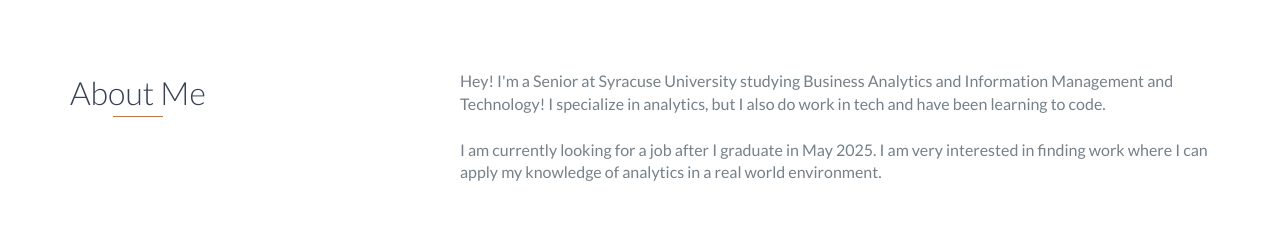
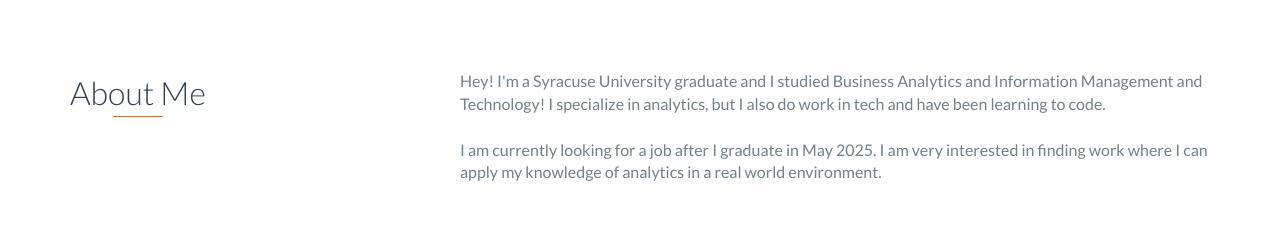
Before and after one commit to jbraverman100/jbraverman100.github.io, a website: page index.html in a window 1280 px wide. Shown: the part 805-1039 px from the top of the page. Drawn offline with nearby package versions, Linux system fonts and the light colour scheme.

Commit message:
Update index.html

```diff
--- a/index.html
+++ b/index.html
@@ -79,7 +79,7 @@
                 </div>
                 <div class="col-md-8">
                     <p>
-                        Hey! I'm a Senior at Syracuse University studying Business Analytics and Information Management and Technology! I specialize in analytics, but I also do work in tech and have been learning to code.
+                        Hey! I'm a Syracuse University graduate and I studied Business Analytics and Information Management and Technology! I specialize in analytics, but I also do work in tech and have been learning to code.
                         <br>
                         <br>
                         I am currently looking for a job after I graduate in May 2025. I am very interested in finding work where I can apply my knowledge of analytics in a real world environment.
```
